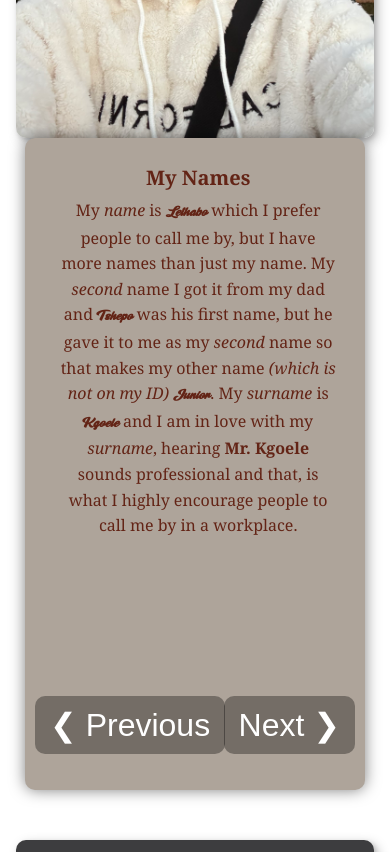
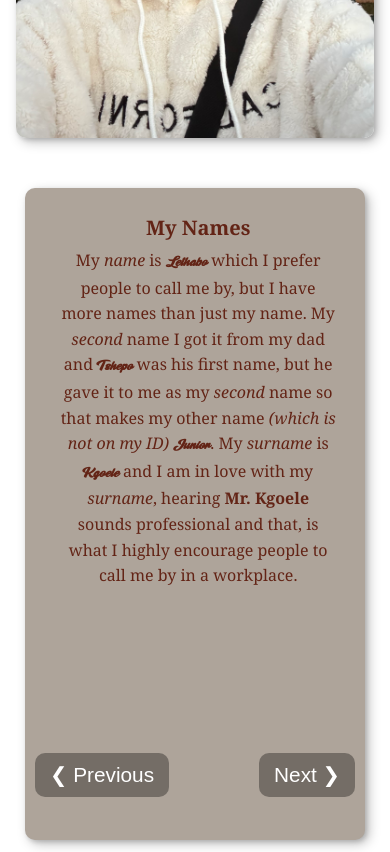
Before and after one commit to LTshepoJr/portfolio-website, a plain HTML site: page index.html in a window 390 px wide. Shown: the part 2160-3012 px from the top of the page. Drawn offline with Linux system fonts and the light colour scheme.

Commit message:
media at rule for tablets and mobile carousel view design

```diff
--- a/style.css
+++ b/style.css
@@ -513,7 +513,7 @@ footer a,
   border-radius: var(--br);
   background: var(--khaki);
   color: var(--caput-mortuum);
-  box-shadow: 0 0 15px rgba(0, 0, 0, 0.5);
+  box-shadow: var(--bs);
 }
 
 .carousel {
@@ -523,7 +523,6 @@ footer a,
 
 .carousel-item {
   min-width: 100%;
-  box-sizing: border-box;
   padding: 0 2em;
   margin: 0 0.2em 5em;
 }
@@ -534,7 +533,7 @@ footer a,
   transform: translateY(-50%);
   font-size: 2rem;
   background: rgba(0, 0, 0, 0.336);
-  color: white;
+  color: var(--bg-color);
   border: none;
   cursor: pointer;
   padding: 10px 15px;
@@ -544,7 +543,7 @@ footer a,
 }
 
 .carousel-btn:hover {
-  background: rgba(255, 255, 255, 0.2);
+  background: var(--rich-black);
 }
 
 .prev {
@@ -553,6 +552,37 @@ footer a,
 
 .next {
   right: 10px;
+}
+
+@media (max-width: 600px) {
+  .carousel-container {
+    margin: 50px auto;
+  }
+
+  .hobbies {
+    text-align: left;
+  }
+
+  .hobbies,
+  .my-logo {
+    padding: 0 30px 0 0px;
+  }
+
+  .carousel-btn {
+    font-size: 1.3rem;
+  }
+}
+
+@media (max-width: 900px) {
+  .about {
+    max-width: 100px;
+  }
+}
+
+@media (max-width: 1200px) {
+  .about {
+    max-width: 120px;
+  }
 }
 
 /* Footer */
```
